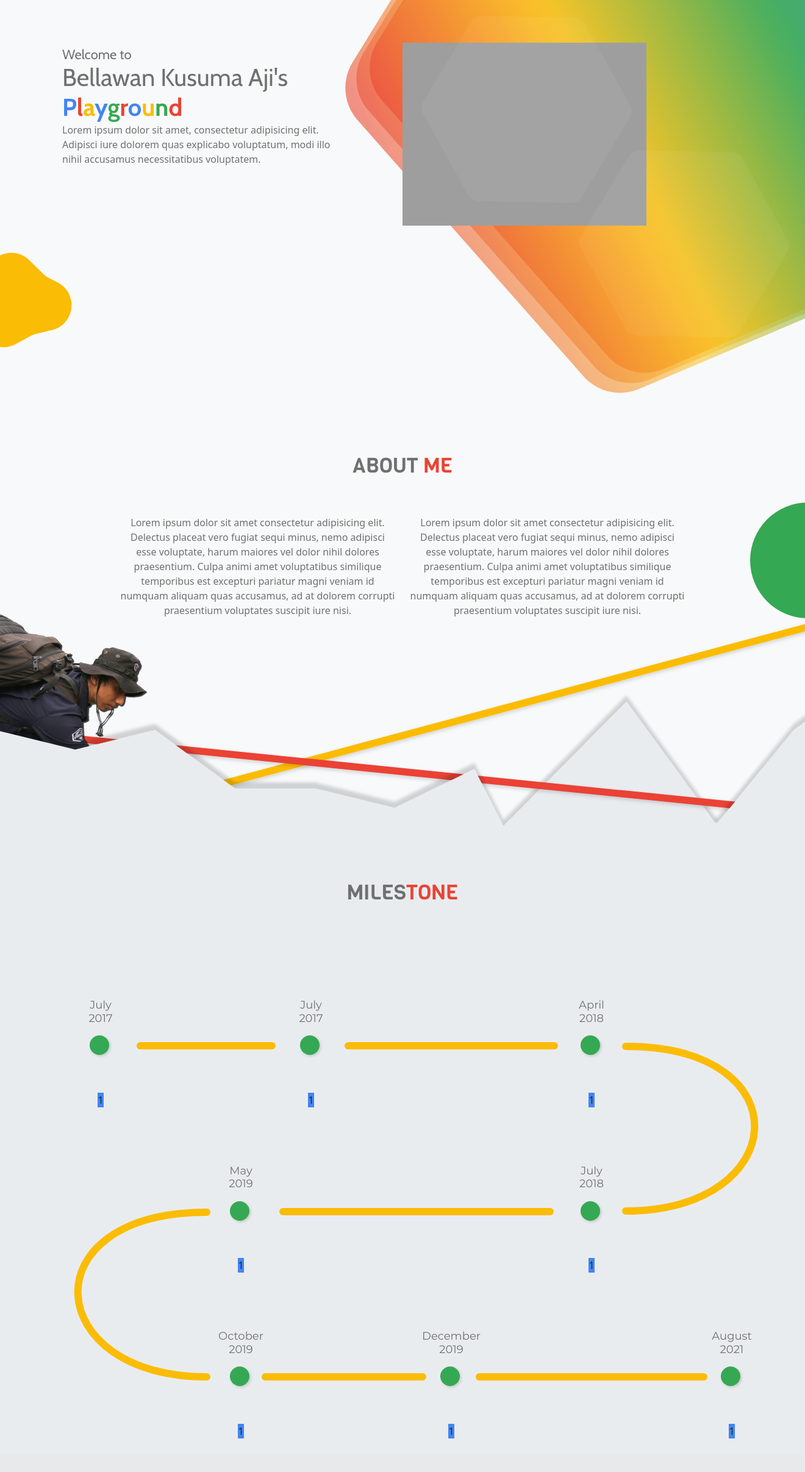
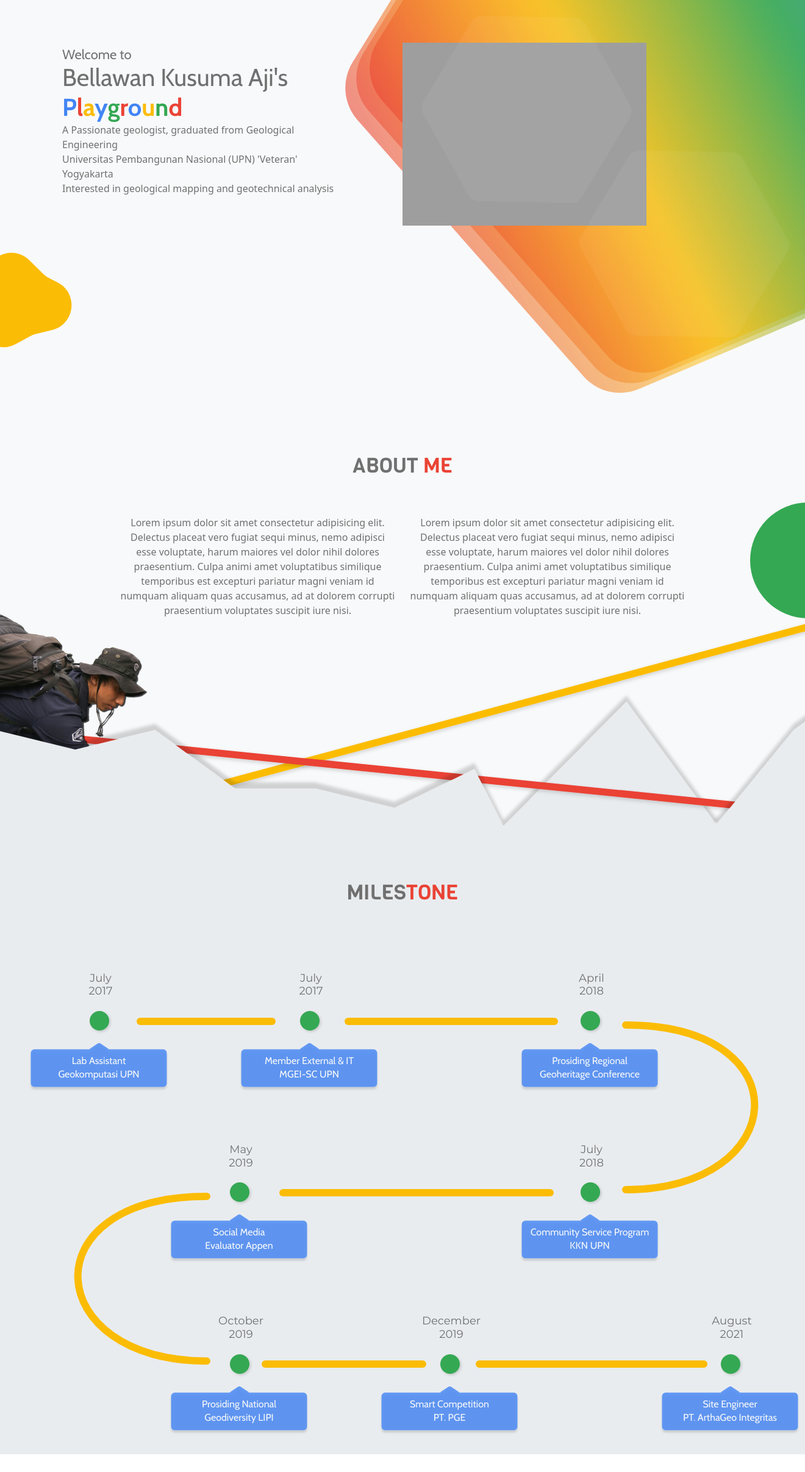
Before and after one commit to belankus/belankus.github.io, a PHP site: page / in a window 1320 px wide. Shown: the part 56-2470 px from the top of the page at 61% size. Before the commit the page ends 2415 px from the top, so only its background shows below. Run offline with PHP 8.4, Linux system fonts and the light colour scheme; grey boxes are pictures that could not be loaded.

Commit message:
improve milestone, add responsive

```diff
--- a/css/main.css
+++ b/css/main.css
@@ -387,28 +387,29 @@ section .main {
       -ms-grid-row-align: end;
       align-self: end;
   position: relative;
-  bottom: -30px;
+  bottom: -10px;
+}
+
+.milestone .konten-hp {
+  display: none;
 }
 
 .milestone .konten1 {
   -ms-grid-row: 3;
   -ms-grid-column: 2;
   grid-area: konten1;
-  background: #4285f4;
 }
 
 .milestone .konten2 {
   -ms-grid-row: 3;
   -ms-grid-column: 5;
   grid-area: konten2;
-  background: #4285f4;
 }
 
 .milestone .konten3 {
   -ms-grid-row: 3;
   -ms-grid-column: 9;
   grid-area: konten3;
-  background: #4285f4;
 }
 
 .milestone .konten4 {
@@ -416,14 +417,12 @@ section .main {
   -ms-grid-column: 8;
   -ms-grid-column-span: 3;
   grid-area: konten4;
-  background: #4285f4;
 }
 
 .milestone .konten5 {
   -ms-grid-row: 6;
   -ms-grid-column: 4;
   grid-area: konten5;
-  background: #4285f4;
 }
 
 .milestone .konten6 {
@@ -431,7 +430,6 @@ section .main {
   -ms-grid-column: 3;
   -ms-grid-column-span: 3;
   grid-area: konten6;
-  background: #4285f4;
 }
 
 .milestone .konten7 {
@@ -439,7 +437,6 @@ section .main {
   -ms-grid-column: 6;
   -ms-grid-column-span: 3;
   grid-area: konten7;
-  background: #4285f4;
 }
 
 .milestone .konten8 {
@@ -447,7 +444,34 @@ section .main {
   -ms-grid-column: 10;
   -ms-grid-column-span: 3;
   grid-area: konten8;
-  background: #4285f4;
+}
+
+.milestone .konten1,
+.milestone .konten2,
+.milestone .konten3,
+.milestone .konten4,
+.milestone .konten5,
+.milestone .konten6,
+.milestone .konten7,
+.milestone .konten8 {
+  position: relative;
+  left: -3px;
+}
+
+.milestone .konten1 .konten,
+.milestone .konten2 .konten,
+.milestone .konten3 .konten,
+.milestone .konten4 .konten,
+.milestone .konten5 .konten,
+.milestone .konten6 .konten,
+.milestone .konten7 .konten,
+.milestone .konten8 .konten {
+  position: relative;
+  top: -62px;
+  text-align: center;
+  font-family: cabinregular;
+  color: #f8f9fa;
+  line-height: 22px;
 }
 
 .milestone .garis1 {
@@ -604,9 +628,6 @@ section .main {
     color: #707070;
     display: inline-block;
   }
-  header h2 {
-    font-size: 0.6rem;
-  }
   header h3,
   header h2,
   header p,
@@ -620,6 +641,10 @@ section .main {
   }
   header .photo1 img {
     height: 200px;
+  }
+  header .cover h2 {
+    font-size: 30px;
+    line-height: 34px;
   }
   .about {
     position: relative;
@@ -772,8 +797,24 @@ section .main {
   .milestone .konten6,
   .milestone .konten7,
   .milestone .konten8 {
+    position: relative;
+    top: 35px;
     -ms-grid-column-align: start;
         justify-self: start;
+  }
+  .milestone .konten4 .konten-pc,
+  .milestone .konten5 .konten-pc,
+  .milestone .konten6 .konten-pc,
+  .milestone .konten7 .konten-pc,
+  .milestone .konten8 .konten-pc {
+    display: none;
+  }
+  .milestone .konten4 .konten-hp,
+  .milestone .konten5 .konten-hp,
+  .milestone .konten6 .konten-hp,
+  .milestone .konten7 .konten-hp,
+  .milestone .konten8 .konten-hp {
+    display: block;
   }
   .milestone .tanggal1,
   .milestone .tanggal2,
--- a/css/main.scss
+++ b/css/main.scss
@@ -341,39 +341,63 @@ section {
   .tanggal8 {
     align-self: end;
     position: relative;
-    bottom: -30px;
+    bottom: -10px;
+  }
+  .konten-hp {
+    display: none;
   }
   .konten1 {
     grid-area: konten1;
-    background: $biru;
+    // background: $biru;
   }
   .konten2 {
     grid-area: konten2;
-    background: $biru;
+    // background: $biru;
   }
   .konten3 {
     grid-area: konten3;
-    background: $biru;
+    // background: $biru;
   }
   .konten4 {
     grid-area: konten4;
-    background: $biru;
+    // background: $biru;
   }
   .konten5 {
     grid-area: konten5;
-    background: $biru;
+    // background: $biru;
   }
   .konten6 {
     grid-area: konten6;
-    background: $biru;
+    // background: $biru;
   }
   .konten7 {
     grid-area: konten7;
-    background: $biru;
+    // background: $biru;
   }
   .konten8 {
     grid-area: konten8;
-    background: $biru;
+    // background: $biru;
+  }
+  .konten1,
+  .konten2,
+  .konten3,
+  .konten4,
+  .konten5,
+  .konten6,
+  .konten7,
+  .konten8 {
+    position: relative;
+    left: -3px;
+
+    .konten {
+      position: relative;
+      top: -62px;
+      text-align: center;
+      font-family: cabinregular;
+      color: $latar;
+      // font-size: 1.1rem;
+      line-height: 22px;
+    }
   }
   .garis1 {
     grid-area: garis1;
@@ -492,9 +516,7 @@ section {
         display: inline-block;
       }
     }
-    h2 {
-      font-size: 0.6rem;
-    }
+
     h3,
     h2,
     p,
@@ -508,6 +530,12 @@ section {
 
       img {
         height: 200px;
+      }
+    }
+    .cover {
+      h2 {
+        font-size: 30px;
+        line-height: 34px;
       }
     }
   }
@@ -633,7 +661,16 @@ section {
     .konten6,
     .konten7,
     .konten8 {
+      position: relative;
+      top: 35px;
       justify-self: start;
+      .konten-pc {
+        display: none;
+      }
+
+      .konten-hp {
+        display: block;
+      }
     }
 
     .tanggal1,
--- a/index.html
+++ b/index.html
@@ -45,8 +45,8 @@
             ><span class="hijau">n</span><span class="merah">d</span>
           </div>
           <p class="col-md-5 deskripsi">
-            Lorem ipsum dolor sit amet, consectetur adipisicing elit.<br />
-            Adipisci iure dolorem quas explicabo voluptatum, modi illo <br />nihil accusamus necessitatibus voluptatem.
+            A Passionate geologist, graduated from Geological Engineering<br />
+            Universitas Pembangunan Nasional (UPN) 'Veteran' Yogyakarta<br />Interested in geological mapping and geotechnical analysis
           </p>
         </div>
       </div>
@@ -132,14 +132,39 @@
         <div class="garis5"><img src="img/garis-lengkung.svg" alt="" /></div>
         <div class="garis6"><img src="img/garis-6.svg" alt="" /></div>
         <div class="garis7"><img src="img/garis-7.svg" alt="" /></div>
-        <div class="konten1">1</div>
-        <div class="konten2">1</div>
-        <div class="konten3">1</div>
-        <div class="konten4">1</div>
-        <div class="konten5">1</div>
-        <div class="konten6">1</div>
-        <div class="konten7">1</div>
-        <div class="konten8">1</div>
+        <div class="konten1">
+          <img src="img/konten.svg" alt="" />
+          <p class="konten">Lab Assistant <br />Geokomputasi UPN</p>
+        </div>
+        <div class="konten2">
+          <img src="img/konten.svg" alt="" />
+          <p class="konten">Member External & IT <br />MGEI-SC UPN</p>
+        </div>
+        <div class="konten3">
+          <img src="img/konten.svg" alt="" />
+          <p class="konten">Prosiding Regional <br />Geoheritage Conference</p>
+        </div>
+        <div class="konten4">
+          <img src="img/konten.svg" alt="" class="konten-pc" /><img src="img/konten-hp.svg" alt="" class="konten-hp" />
+          <p class="konten">Community Service Program <br />KKN UPN</p>
+        </div>
+        <div class="konten5">
+          <img src="img/konten.svg" alt="" class="konten-pc" /><img src="img/konten-hp.svg" alt="" class="konten-hp" />
+          <p class="konten">Social Media <br />Evaluator Appen</p>
+        </div>
+        <div class="konten6">
+          <img src="img/konten.svg" alt="" class="konten-pc" /><img src="img/konten-hp.svg" alt="" class="konten-hp" />
+          <p class="konten">Prosiding National<br />Geodiversity LIPI</p>
+        </div>
+        <div class="konten7">
+          <img src="img/konten.svg" alt="" class="konten-pc" /><img src="img/konten-hp.svg" alt="" class="konten-hp" />
+          <p class="konten">Smart Competition <br />PT. PGE</p>
+        </div>
+        <div class="konten8">
+          <img src="img/konten-hp.svg" alt="" class="konten-hp" />
+          <img src="img/konten.svg" alt="" class="konten-pc" />
+          <p class="konten">Site Engineer <br />PT. ArthaGeo Integritas</p>
+        </div>
       </div>
     </section>
     <!-- akhir milestone -->
```
Also changed, not shown: img/konten-hp.svg (added), 1 other file.
